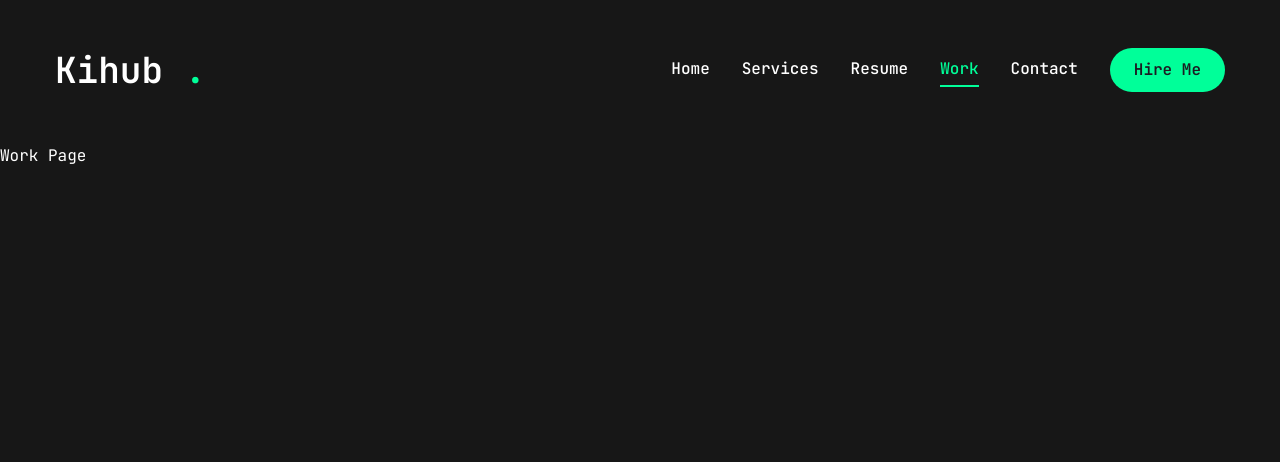
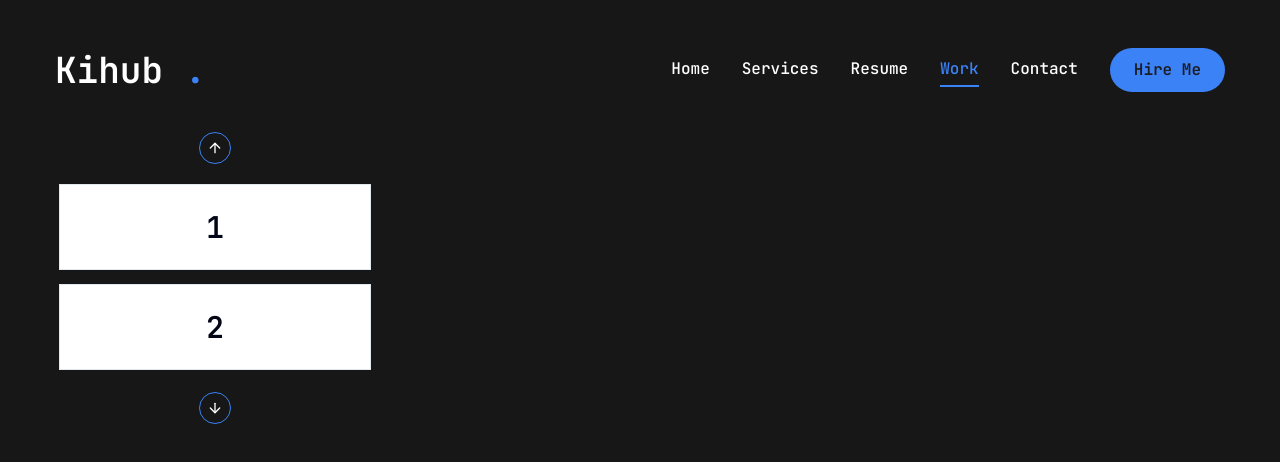
Before and after one commit to fangkiigopramana/kihub-nextjs, a Next.js app: page /work in a window 1280 px wide. Shown: the top 462 px of the page. Built offline with nearby package versions, Linux system fonts and the light colour scheme.

Commit message:
create home and work page

```diff
--- a/app/globals.css
+++ b/app/globals.css
@@ -6,4 +6,17 @@
   body {
     @apply font-primary bg-primary text-white leading-loose;
   }
+
+  .h1 {
+    @apply text-[48px] xl:text-[80px] xl:leading-[1.1] font-semibold;
+  }
+
+  .h2 {
+    @apply text-[36px] xl:text-[48px] xl:leading-[1.1] font-semibold;
+  }
+
+  .h3 {
+    @apply text-[20px] xl:text-[24px] xl:leading-[1.1] font-semibold;
+  }
+
 }
--- a/app/layout.js
+++ b/app/layout.js
@@ -26,9 +26,8 @@
       >
         <Header />
         <StairTransition />
-        <PageTransition>
+        <PageTransition className="container">
           {children}
-
         </PageTransition>
       </body>
     </html>
--- a/app/page.js
+++ b/app/page.js
@@ -1,5 +1,16 @@
+import { Button } from "@/components/ui/button";
+import { ArrowRight, Mail } from "lucide-react";
+
 export default function Home() {
   return (
-    <main>homepage</main>
+    <section className="h-full">
+      <div className="container mx-auto h-full text-center mt-10">
+        <h1 class="mb-4 text-4xl font-extrabold leading-none tracking-tight text-slate-200 md:text-5xl lg:text-6xl dark:text-white">Fullstack Web Developer</h1>
+        <p class="mb-6 text-lg font-normal text-gray-500 lg:text-xl sm:px-16 xl:px-48 dark:text-gray-400">I'm <span className="text-accent hover:text-slate-300">Fangki</span> , I <span className="text-accent">build my own projects.</span></p>
+        <Button className="inline-flex items-center justify-center px-5 py-3 text-base font-medium text-center">
+          About me <ArrowRight />
+        </Button>
+      </div>
+    </section>
   );
 }
--- a/app/work/page.jsx
+++ b/app/work/page.jsx
@@ -1,7 +1,34 @@
+import { Card, CardContent } from "@/components/ui/card";
+import { Carousel, CarouselContent, CarouselItem, CarouselNext, CarouselPrevious } from "@/components/ui/carousel";
+
 export default function Work() {
     return (
-        <div>
-            Work Page
-        </div>
+        <section className="h-full">
+            <div className="container mx-auto h-full text-center mt-10">
+                <Carousel
+                    opts={{
+                        align: "center",
+                    }}
+                    orientation="vertical"
+                    className="w-full max-w-xs"
+                >
+                    <CarouselContent className="-mt-1 h-[200px]">
+                        {Array.from({ length: 5 }).map((_, index) => (
+                            <CarouselItem key={index} className="pt-1 md:basis-1/2">
+                                <div className="p-1">
+                                    <Card>
+                                        <CardContent className="flex items-center justify-center p-6">
+                                            <span className="text-3xl font-semibold">{index + 1}</span>
+                                        </CardContent>
+                                    </Card>
+                                </div>
+                            </CarouselItem>
+                        ))}
+                    </CarouselContent>
+                    <CarouselPrevious />
+                    <CarouselNext />
+                </Carousel>
+            </div>
+        </section>
     )
 }
--- a/components/Stairs.jsx
+++ b/components/Stairs.jsx
@@ -6,7 +6,7 @@
         top: "0%",
     },
     animate: {
-        top: "100%"
+        top: ["0%","100%"]
     },
     exit: {
         top: ["100%", "0%"],
--- /dev/null
+++ b/components/ui/card.jsx
@@ -0,0 +1,53 @@
+import * as React from "react"
+
+import { cn } from "@/lib/utils"
+
+const Card = React.forwardRef(({ className, ...props }, ref) => (
+  <div
+    ref={ref}
+    className={cn(
+      "rounded-lg border border-slate-200 bg-white text-slate-950 shadow-sm dark:border-slate-800 dark:bg-slate-950 dark:text-slate-50",
+      className
+    )}
+    {...props} />
+))
+Card.displayName = "Card"
+
+const CardHeader = React.forwardRef(({ className, ...props }, ref) => (
+  <div
+    ref={ref}
+    className={cn("flex flex-col space-y-1.5 p-6", className)}
+    {...props} />
+))
+CardHeader.displayName = "CardHeader"
+
+const CardTitle = React.forwardRef(({ className, ...props }, ref) => (
+  <div
+    ref={ref}
+    className={cn("text-2xl font-semibold leading-none tracking-tight", className)}
+    {...props} />
+))
+CardTitle.displayName = "CardTitle"
+
+const CardDescription = React.forwardRef(({ className, ...props }, ref) => (
+  <div
+    ref={ref}
+    className={cn("text-sm text-slate-500 dark:text-slate-400", className)}
+    {...props} />
+))
+CardDescription.displayName = "CardDescription"
+
+const CardContent = React.forwardRef(({ className, ...props }, ref) => (
+  <div ref={ref} className={cn("p-6 pt-0", className)} {...props} />
+))
+CardContent.displayName = "CardContent"
+
+const CardFooter = React.forwardRef(({ className, ...props }, ref) => (
+  <div
+    ref={ref}
+    className={cn("flex items-center p-6 pt-0", className)}
+    {...props} />
+))
+CardFooter.displayName = "CardFooter"
+
+export { Card, CardHeader, CardFooter, CardTitle, CardDescription, CardContent }
--- /dev/null
+++ b/components/ui/carousel.jsx
@@ -0,0 +1,194 @@
+"use client";
+import * as React from "react"
+import useEmblaCarousel from "embla-carousel-react";
+import { ArrowLeft, ArrowRight } from "lucide-react"
+
+import { cn } from "@/lib/utils"
+import { Button } from "@/components/ui/button"
+
+const CarouselContext = React.createContext(null)
+
+function useCarousel() {
+  const context = React.useContext(CarouselContext)
+
+  if (!context) {
+    throw new Error("useCarousel must be used within a <Carousel />")
+  }
+
+  return context
+}
+
+const Carousel = React.forwardRef((
+  {
+    orientation = "horizontal",
+    opts,
+    setApi,
+    plugins,
+    className,
+    children,
+    ...props
+  },
+  ref
+) => {
+  const [carouselRef, api] = useEmblaCarousel({
+    ...opts,
+    axis: orientation === "horizontal" ? "x" : "y",
+  }, plugins)
+  const [canScrollPrev, setCanScrollPrev] = React.useState(false)
+  const [canScrollNext, setCanScrollNext] = React.useState(false)
+
+  const onSelect = React.useCallback((api) => {
+    if (!api) {
+      return
+    }
+
+    setCanScrollPrev(api.canScrollPrev())
+    setCanScrollNext(api.canScrollNext())
+  }, [])
+
+  const scrollPrev = React.useCallback(() => {
+    api?.scrollPrev()
+  }, [api])
+
+  const scrollNext = React.useCallback(() => {
+    api?.scrollNext()
+  }, [api])
+
+  const handleKeyDown = React.useCallback((event) => {
+    if (event.key === "ArrowLeft") {
+      event.preventDefault()
+      scrollPrev()
+    } else if (event.key === "ArrowRight") {
+      event.preventDefault()
+      scrollNext()
+    }
+  }, [scrollPrev, scrollNext])
+
+  React.useEffect(() => {
+    if (!api || !setApi) {
+      return
+    }
+
+    setApi(api)
+  }, [api, setApi])
+
+  React.useEffect(() => {
+    if (!api) {
+      return
+    }
+
+    onSelect(api)
+    api.on("reInit", onSelect)
+    api.on("select", onSelect)
+
+    return () => {
+      api?.off("select", onSelect)
+    };
+  }, [api, onSelect])
+
+  return (
+    (<CarouselContext.Provider
+      value={{
+        carouselRef,
+        api: api,
+        opts,
+        orientation:
+          orientation || (opts?.axis === "y" ? "vertical" : "horizontal"),
+        scrollPrev,
+        scrollNext,
+        canScrollPrev,
+        canScrollNext,
+      }}>
+      <div
+        ref={ref}
+        onKeyDownCapture={handleKeyDown}
+        className={cn("relative", className)}
+        role="region"
+        aria-roledescription="carousel"
+        {...props}>
+        {children}
+      </div>
+    </CarouselContext.Provider>)
+  );
+})
+Carousel.displayName = "Carousel"
+
+const CarouselContent = React.forwardRef(({ className, ...props }, ref) => {
+  const { carouselRef, orientation } = useCarousel()
+
+  return (
+    (<div ref={carouselRef} className="overflow-hidden">
+      <div
+        ref={ref}
+        className={cn(
+          "flex",
+          orientation === "horizontal" ? "-ml-4" : "-mt-4 flex-col",
+          className
+        )}
+        {...props} />
+    </div>)
+  );
+})
+CarouselContent.displayName = "CarouselContent"
+
+const CarouselItem = React.forwardRef(({ className, ...props }, ref) => {
+  const { orientation } = useCarousel()
+
+  return (
+    (<div
+      ref={ref}
+      role="group"
+      aria-roledescription="slide"
+      className={cn(
+        "min-w-0 shrink-0 grow-0 basis-full",
+        orientation === "horizontal" ? "pl-4" : "pt-4",
+        className
+      )}
+      {...props} />)
+  );
+})
+CarouselItem.displayName = "CarouselItem"
+
+const CarouselPrevious = React.forwardRef(({ className, variant = "outline", size = "icon", ...props }, ref) => {
+  const { orientation, scrollPrev, canScrollPrev } = useCarousel()
+
+  return (
+    (<Button
+      ref={ref}
+      variant={variant}
+      size={size}
+      className={cn("absolute  h-8 w-8 rounded-full", orientation === "horizontal"
+        ? "-left-12 top-1/2 -translate-y-1/2"
+        : "-top-12 left-1/2 -translate-x-1/2 rotate-90", className)}
+      disabled={!canScrollPrev}
+      onClick={scrollPrev}
+      {...props}>
+      <ArrowLeft className="h-4 w-4" />
+      <span className="sr-only">Previous slide</span>
+    </Button>)
+  );
+})
+CarouselPrevious.displayName = "CarouselPrevious"
+
+const CarouselNext = React.forwardRef(({ className, variant = "outline", size = "icon", ...props }, ref) => {
+  const { orientation, scrollNext, canScrollNext } = useCarousel()
+
+  return (
+    (<Button
+      ref={ref}
+      variant={variant}
+      size={size}
+      className={cn("absolute h-8 w-8 rounded-full", orientation === "horizontal"
+        ? "-right-12 top-1/2 -translate-y-1/2"
+        : "-bottom-12 left-1/2 -translate-x-1/2 rotate-90", className)}
+      disabled={!canScrollNext}
+      onClick={scrollNext}
+      {...props}>
+      <ArrowRight className="h-4 w-4" />
+      <span className="sr-only">Next slide</span>
+    </Button>)
+  );
+})
+CarouselNext.displayName = "CarouselNext"
+
+export { Carousel, CarouselContent, CarouselItem, CarouselPrevious, CarouselNext };
--- a/package.json
+++ b/package.json
@@ -17,12 +17,14 @@
     "@radix-ui/react-tooltip": "^1.1.4",
     "class-variance-authority": "^0.7.0",
     "clsx": "^2.1.1",
+    "embla-carousel-react": "^8.4.0",
     "lucide-react": "^0.460.0",
     "motion": "^11.11.17",
     "next": "14.2.18",
     "react": "^18",
     "react-dom": "^18",
     "react-icons": "^5.3.0",
+    "sonner": "^1.7.0",
     "tailwind-merge": "^2.5.4",
     "tailwindcss-animate": "^1.0.7"
   },
--- a/tailwind.config.js
+++ b/tailwind.config.js
@@ -24,8 +24,8 @@
 			colors: {
 				primary: ' #1c1c22',
 				accent: {
-					DEFAULT: '#00ff99',
-					hover: '#00e18',
+					DEFAULT: '#3b82f6',
+					hover: '#93c5fd',
 				}
 			},
 			borderRadius: {
```
Also changed, not shown: 1 other file (tests, documents, lock files or other folders).
